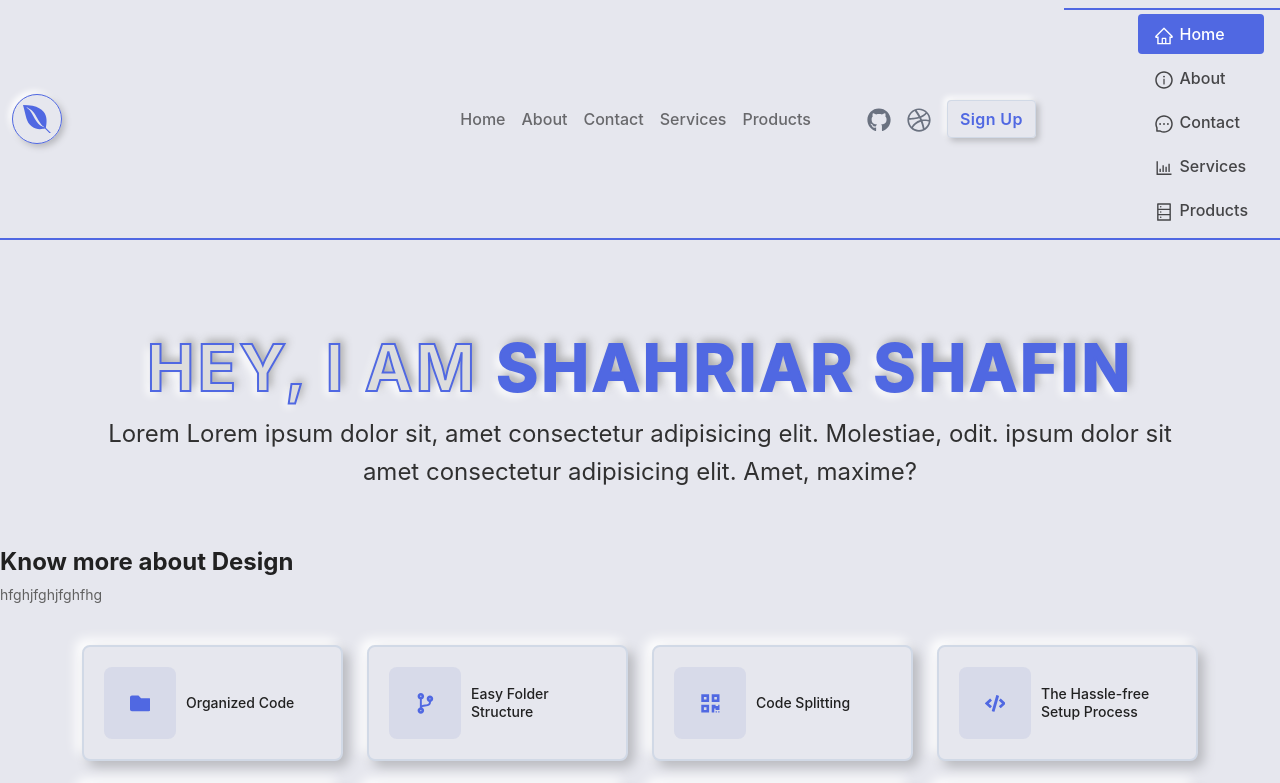
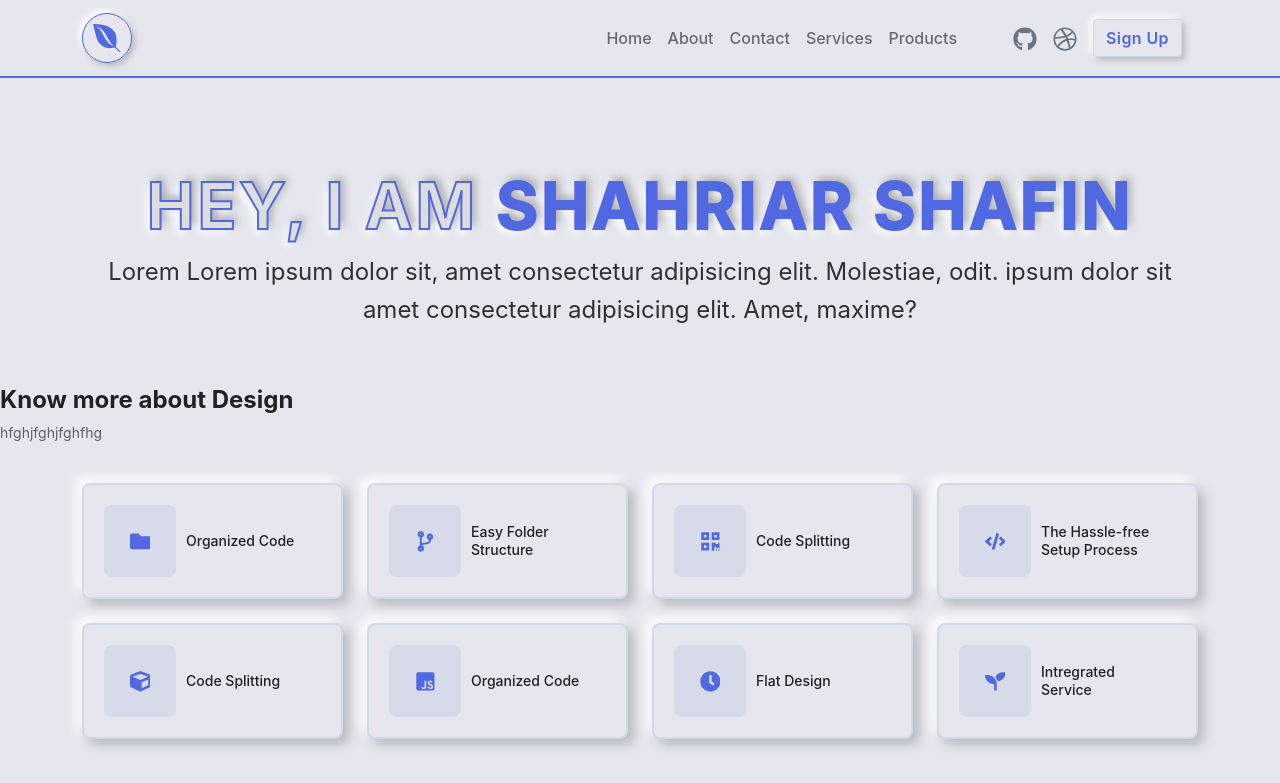
Before and after one commit to shahriarshafin/soft-ui, a Next.js app: page / in a window 1280 px wide. Shown: the top 783 px of the page. Built offline with nearby package versions, Linux system fonts and the light colour scheme.

Commit message:
state added to navbar and  #2 solved

```diff
--- a/components/BootNav.jsx
+++ b/components/BootNav.jsx
@@ -1,5 +1,6 @@
 import Link from 'next/link';
 import { useRouter } from 'next/router';
+import { useState } from 'react';
 import { Container, Nav, Navbar, NavLink, Offcanvas } from 'react-bootstrap';
 import {
 	AiOutlineAlignLeft,
@@ -14,9 +15,12 @@ import styled from 'styled-components';
 import Logo from './Logo';
 
 const BootNav = () => {
+	const [show, setShow] = useState(false);
+	const handleClose = () => setShow(false);
+	const handleShow = () => setShow(true);
 	const router = useRouter();
 	return (
-		<div>
+		<>
 			<Navbar expand='lg' className='navbar-light bg-grey sticky-top'>
 				<Container>
 					<Navbar.Brand>
@@ -67,29 +71,20 @@ const BootNav = () => {
 							</NavLogo>
 						</a>
 						<SignUpBtn>Sign Up</SignUpBtn>
-
-						<Navbar.Toggle aria-controls='offcanvasNavbar'>
-							<ToggleBtn>
+						<ToggleBtn onClick={handleShow}>
 							<AiOutlineAlignLeft />
 						</ToggleBtn>
-						</Navbar.Toggle>
 					</div>
 				</Container>
 
 				{/* .............SIDEBAR............ */}
-				<Navbar.Offcanvas
-					id='offcanvasNavbar'
-					aria-labelledby='offcanvasNavbarLabel'
-					placement='start'
-				>
-					<CanvasHeader>
+				<Offcanvas show={show} onHide={handleClose}>
 					<Offcanvas.Header closeButton>
 						<Navbar.Brand href='/'>
 							<Logo />
 						</Navbar.Brand>
 					</Offcanvas.Header>
-					</CanvasHeader>
-
+					<CanvasHeader />
 					<Offcanvas.Body>
 						<Nav className='justify-content-end flex-grow-1 pe-3'>
 							<ul className='nav nav-pills flex-column mb-auto'>
@@ -160,10 +155,10 @@ const BootNav = () => {
 							</ul>
 						</Nav>
 					</Offcanvas.Body>
-				</Navbar.Offcanvas>
+				</Offcanvas>
 				{/* .............SIDEBAR............ */}
 			</Navbar>
-		</div>
+		</>
 	);
 };
 
@@ -200,7 +195,21 @@ const SignUpBtn = styled.button`
 		border-color: #5068e2 !important;
 	}
 `;
-const ToggleBtn = styled.div`
+const ToggleBtn = styled.button`
+	padding: 0.25rem 0.75rem;
+	font-size: 1.25rem;
+	line-height: 1;
+	background-color: transparent;
+	border: 1px solid transparent;
+	border-radius: 0.25rem;
+	border-color: rgba(0, 0, 0, 0.1);
+	@media (min-width: 992px) {
+		display: none;
+	}
+	&:focus {
+		box-shadow: 0 0 0 0rem;
+		border-color: #5068e2;
+	}
 	svg {
 		color: #5068e2;
 		font-weight: 300;
```
Lines whose indentation alone changed are shown as unchanged.
